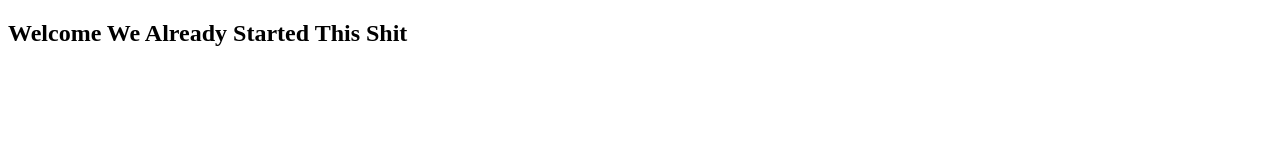
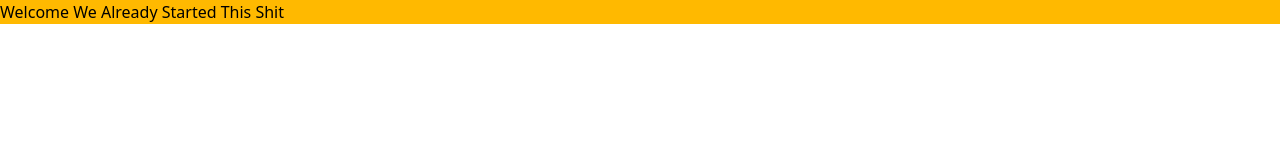
Before and after one commit to Bee345/My-JavaScriptLearn, a website: page Index.html in a window 1280 px wide. Drawn offline with Linux system fonts and the light colour scheme; files whose address does not match are found by name.

Commit message:
Changes By BiiZii

```diff
--- a/Index.html
+++ b/Index.html
@@ -4,10 +4,10 @@
     <meta charset="UTF-8">
     <meta name="viewport" content="width=device-width, initial-scale=1.0">
     <title>Learning My JS After A Long Time</title>
-    <link rel="stylesheet" href="Index.css">
+    <link rel="stylesheet" href="./src'/output.css">
 </head>
 <body>
-    <h2>Welcome We Already Started This Shit</h2>
+    <h2 class="bg-amber-400">Welcome We Already Started This Shit</h2>
 
     <script src="index.js"></script>
 </body>
--- a/index.js
+++ b/index.js
@@ -19,7 +19,7 @@ function cookEgg(cookEgg, callback){
         const checked = {work: cookEgg, qty:5};
         callback(checked);
     }, 5000)
-}
+};
 
 console.log("Well I Just Started Cooking the Eggs!!")
 cookEgg(true, (checked) => {
--- /dev/null
+++ b/src/input.css
@@ -0,0 +1 @@
+@import "tailwindcss";
```
Also changed, not shown: package.json (added, +9 -0 lines), src/output.css (added), 1 other file.
